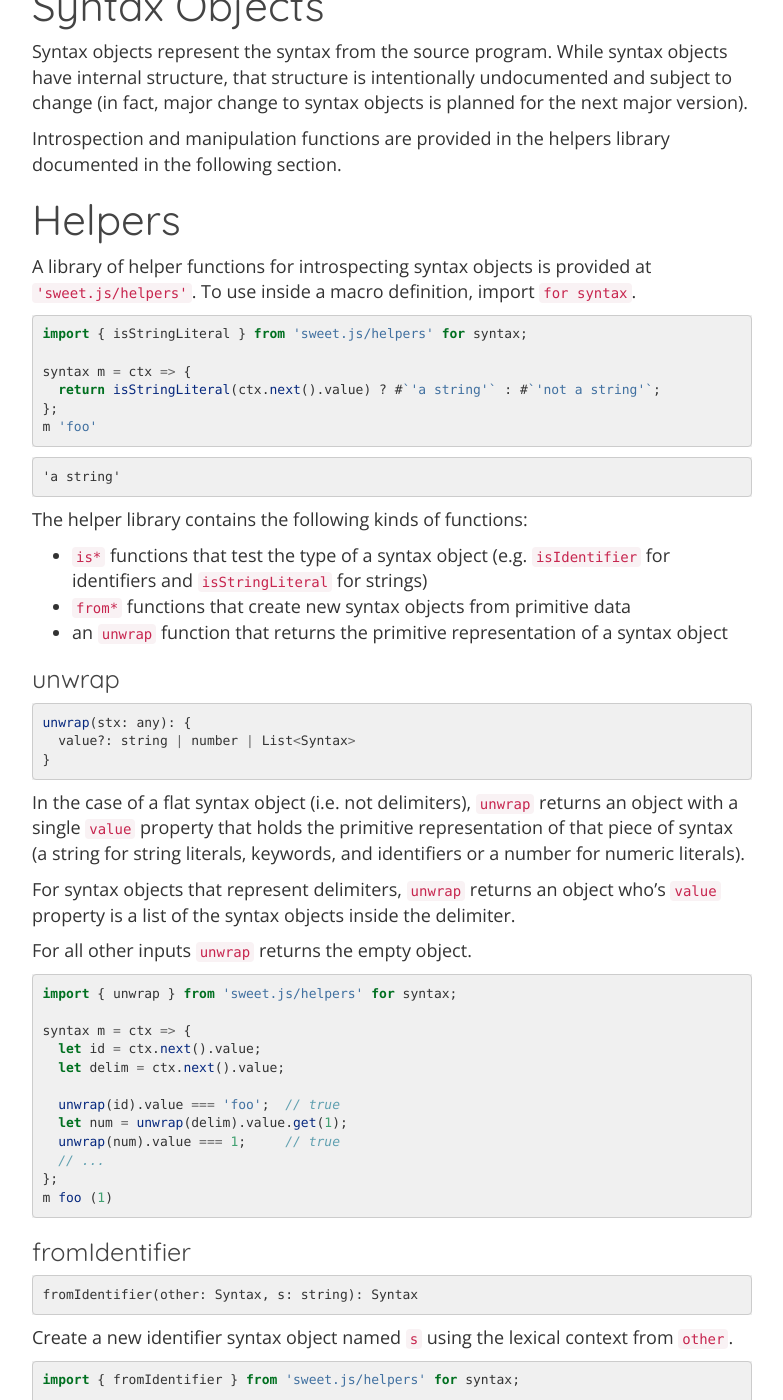
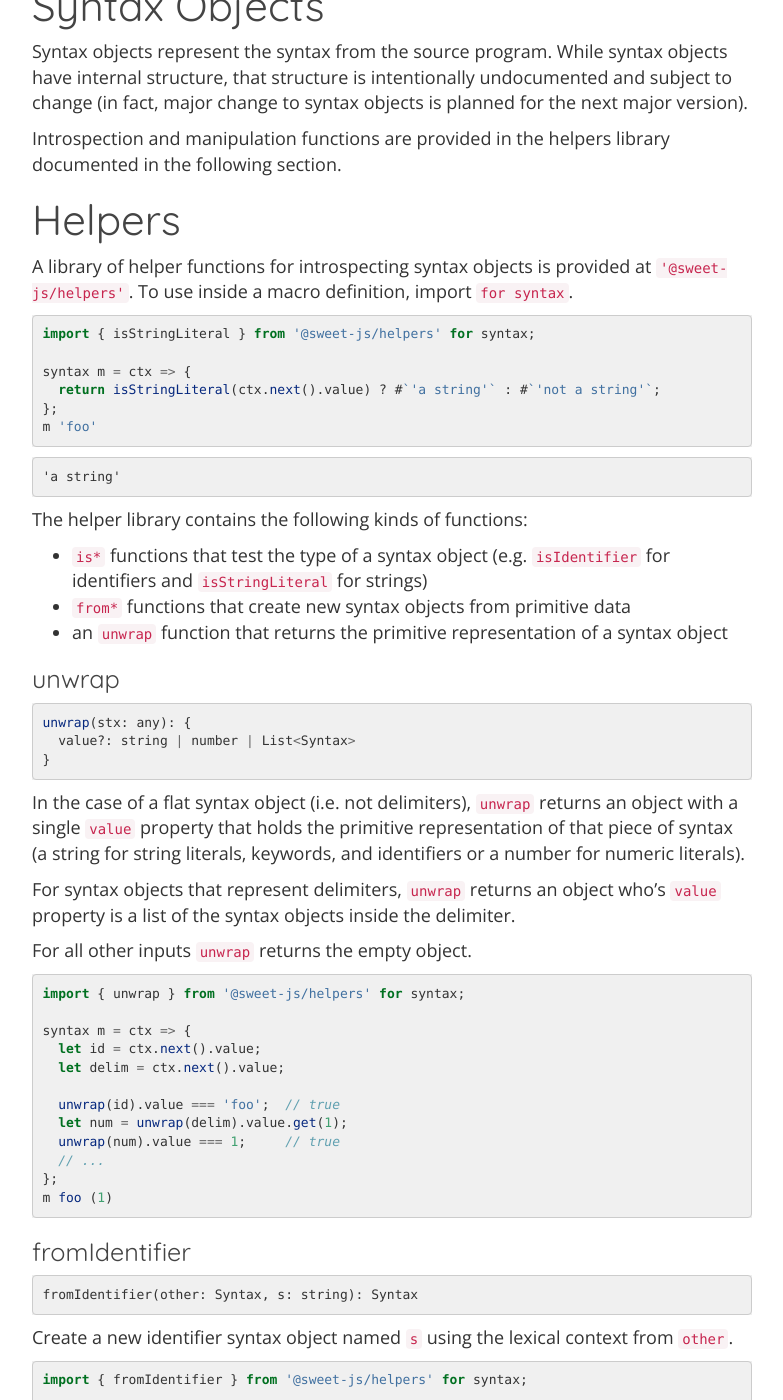
Before and after one commit to sweet-js/sweet-website, a Jekyll site: the page built from doc/reference.md, in a window 1280 px wide and 1400 px high, scrolled down 3987 px. Shown: the whole window, without its empty margins (248-1031 px from the left). Built offline with Jekyll 4.4.1, drawn with Linux system fonts in a browser that asks for light colours; our own code applies the rules of GitHub Pages for plain Markdown files; the table of contents is made by our own code; some of the changed text lies outside the part shown.

````diff
--- a/doc/reference.md
+++ b/doc/reference.md
@@ -146,10 +146,10 @@ Introspection and manipulation functions are provided in the helpers library doc
 
 # Helpers
 
-A library of helper functions for introspecting syntax objects is provided at `'sweet.js/helpers'`. To use inside a macro definition, import `for syntax`.
+A library of helper functions for introspecting syntax objects is provided at `'@sweet-js/helpers'`. To use inside a macro definition, import `for syntax`.
 
 ```js
-import { isStringLiteral } from 'sweet.js/helpers' for syntax;
+import { isStringLiteral } from '@sweet-js/helpers' for syntax;
 
 syntax m = ctx => {
   return isStringLiteral(ctx.next().value) ? #`'a string'` : #`'not a string'`;
@@ -182,7 +182,7 @@ For syntax objects that represent delimiters, `unwrap` returns an object who's `
 For all other inputs `unwrap` returns the empty object.
 
 ```js
-import { unwrap } from 'sweet.js/helpers' for syntax;
+import { unwrap } from '@sweet-js/helpers' for syntax;
 
 syntax m = ctx => {
   let id = ctx.next().value;
@@ -205,7 +205,7 @@ fromIdentifier(other: Syntax, s: string): Syntax
 Create a new identifier syntax object named `s` using the lexical context from `other`.
 
 ```js
-import { fromIdentifier } from 'sweet.js/helpers' for syntax;
+import { fromIdentifier } from '@sweet-js/helpers' for syntax;
 
 syntax m = ctx => {
   let dummy = #`dummy`.get(0);
@@ -232,7 +232,7 @@ fromNumber(other: Syntax, n: number): Syntax
 Create a new numeric literal syntax object with the value `n` using the lexical context from `other`.
 
 ```js
-import { fromNumber } from 'sweet.js/helpers' for syntax;
+import { fromNumber } from '@sweet-js/helpers' for syntax;
 
 syntax m = ctx => {
   let dummy = #`dummy`.get(0);
@@ -255,7 +255,7 @@ fromStringLiteral(other: Syntax, s: string): Syntax
 Create a new string literal syntax object with the value `s` using the lexical context from `other`.
 
 ```js
-import { unwrap, fromStringLiteral } from 'sweet.js/helpers' for syntax;
+import { unwrap, fromStringLiteral } from '@sweet-js/helpers' for syntax;
 
 syntax to_str = ctx => {
   let dummy = #`dummy`.get(0);
@@ -278,7 +278,7 @@ fromPunctuator(other: Syntax, punc: string): Syntax
 Creates a punctuator (e.g. `+`, `==`, etc.) from its string representation `punc` using the lexical context from `other`.
 
 ```js
-import { fromPunctuator } from 'sweet.js/helpers' for syntax;
+import { fromPunctuator } from '@sweet-js/helpers' for syntax;
 
 syntax m = ctx => {
   let dummy = #`dummy`.get(0);
@@ -320,7 +320,7 @@ fromBraces(other: Syntax, inner: List<Syntax>): Syntax
 Creates a curly brace delimiter with inner syntax objects `inner` using the lexical context from `other`.
 
 ```js
-import { fromBraces } from 'sweet.js/helpers' for syntax;
+import { fromBraces } from '@sweet-js/helpers' for syntax;
 
 syntax m = ctx => {
   let dummy = #`dummy`.get(0);
@@ -366,7 +366,7 @@ fromParens(other: Syntax, inner: List<Syntax>): Syntax
 creates a paren delimiter with inner syntax objects `inner` using the lexical context from `other`.
 
 ```js
-import { fromParens } from 'sweet.js/helpers' for syntax;
+import { fromParens } from '@sweet-js/helpers' for syntax;
 
 syntax m = ctx => {
   let dummy = #`dummy`.get(0);
````
Also changed, not shown: doc/tutorial.md (+4 -4 lines).
